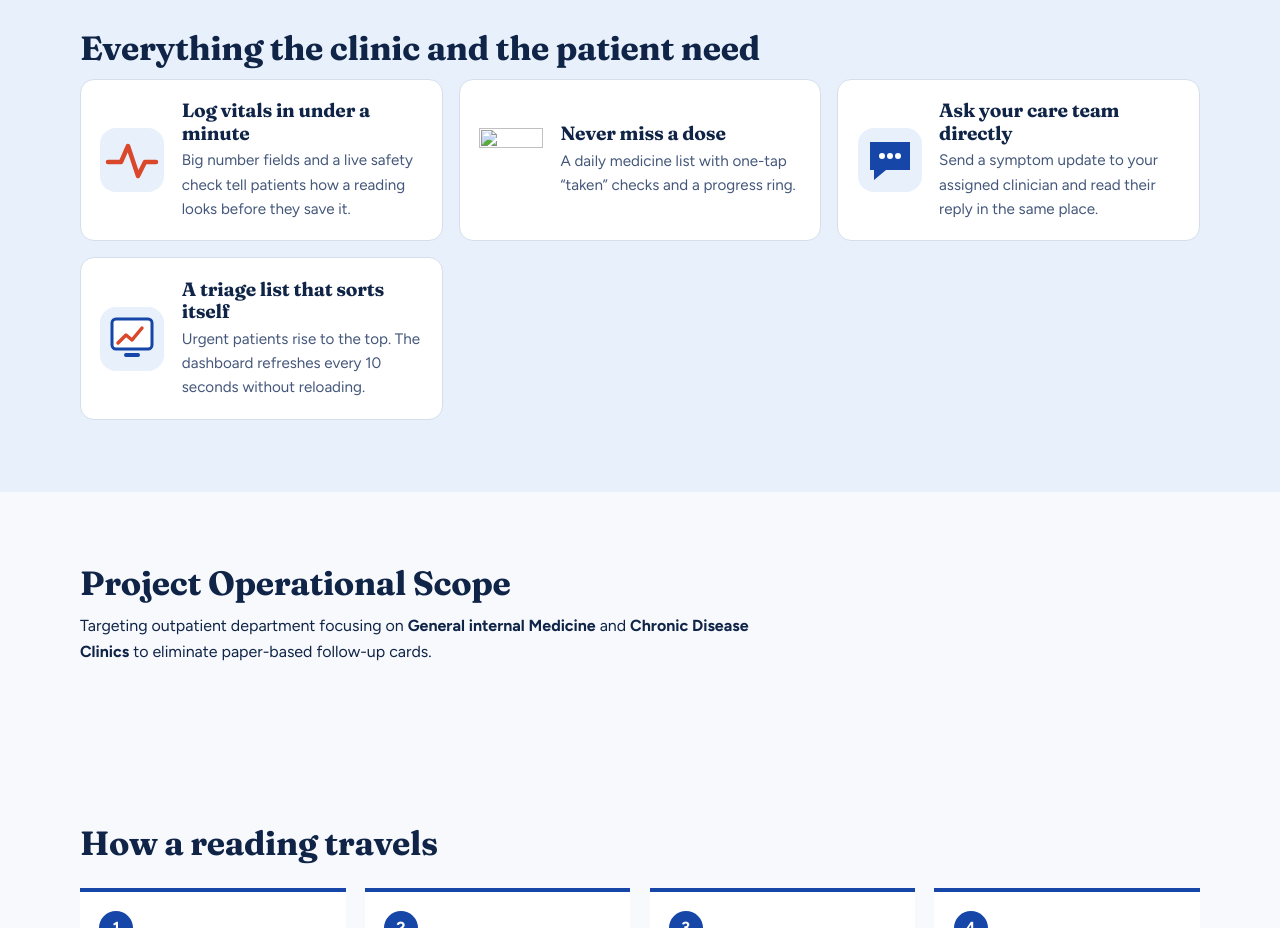
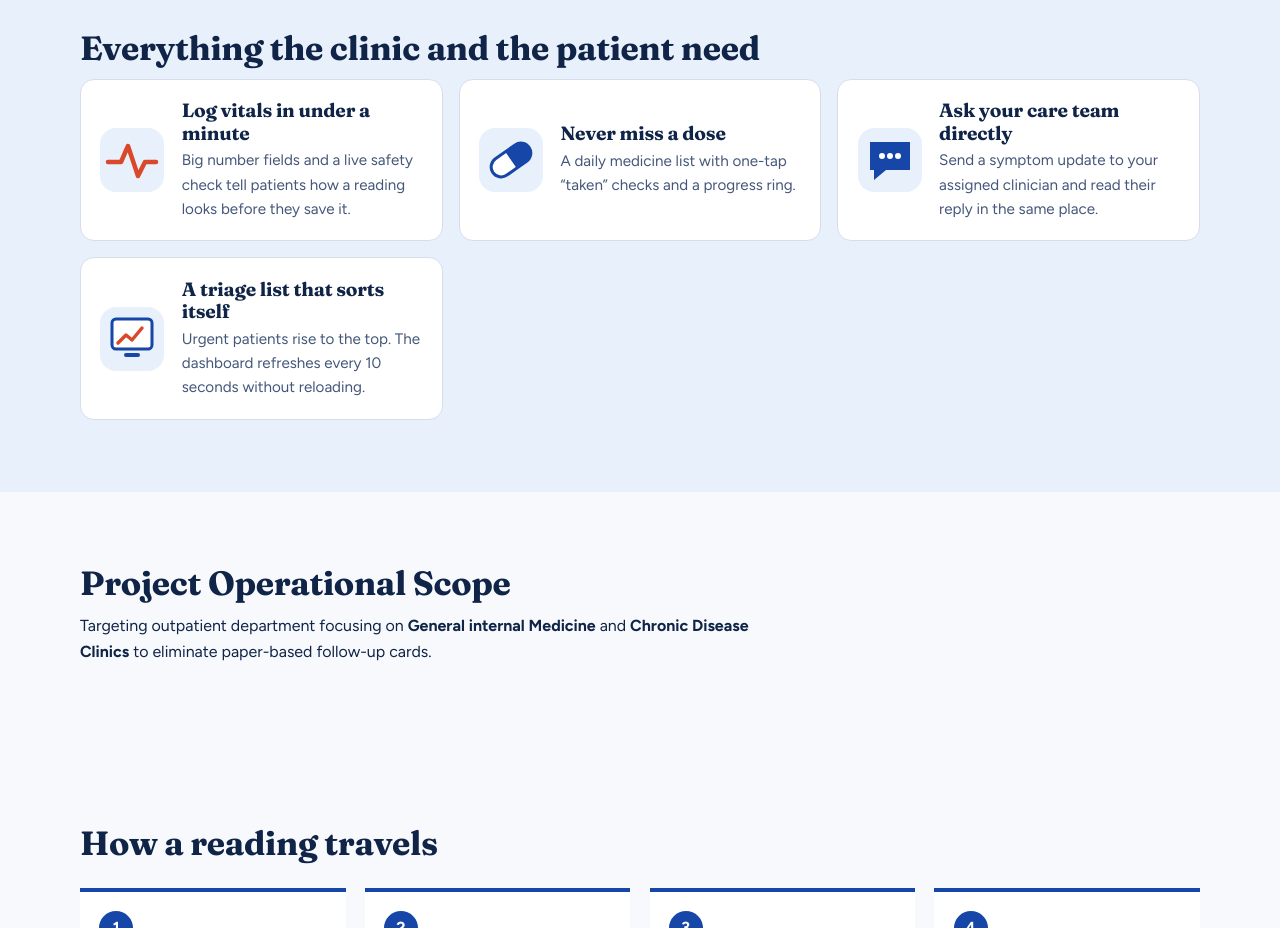
Before and after one commit to shakira123-k/Pharmarcy-City-Health-Center, a website: page index.html in a window 1280 px wide. Shown: the part 1100-2028 px from the top of the page. Drawn offline with Linux system fonts and the light colour scheme.

Commit message:
Update index.html

```diff
--- a/index.html
+++ b/index.html
@@ -73,7 +73,7 @@
         <div><h3>Log vitals in under a minute</h3><p>Big number fields and a live safety check tell patients how a reading looks before they save it.</p></div>
       </a>
       <a class="feature" href="patient.html#medicine">
-        <img src="assets/img/icon-pills.svg" alt="" width="64" height="64">
+        <img src="img/icon-pills.svg" alt="" width="64" height="64">
         <div><h3>Never miss a dose</h3><p>A daily medicine list with one-tap “taken” checks and a progress ring.</p></div>
       </a>
       <a class="feature" href="patient.html#chat">
```
